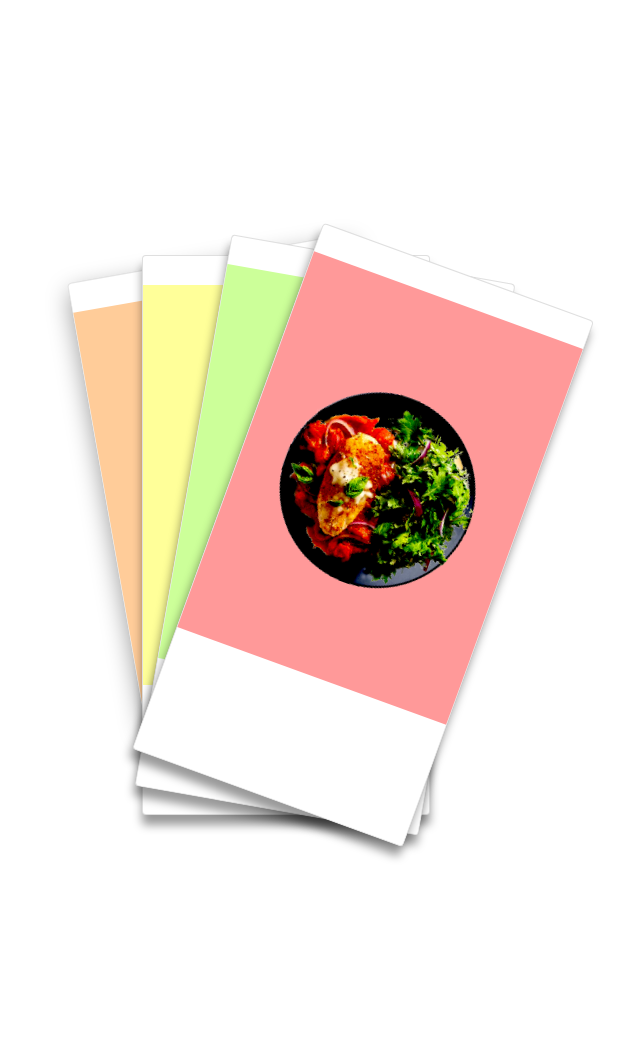
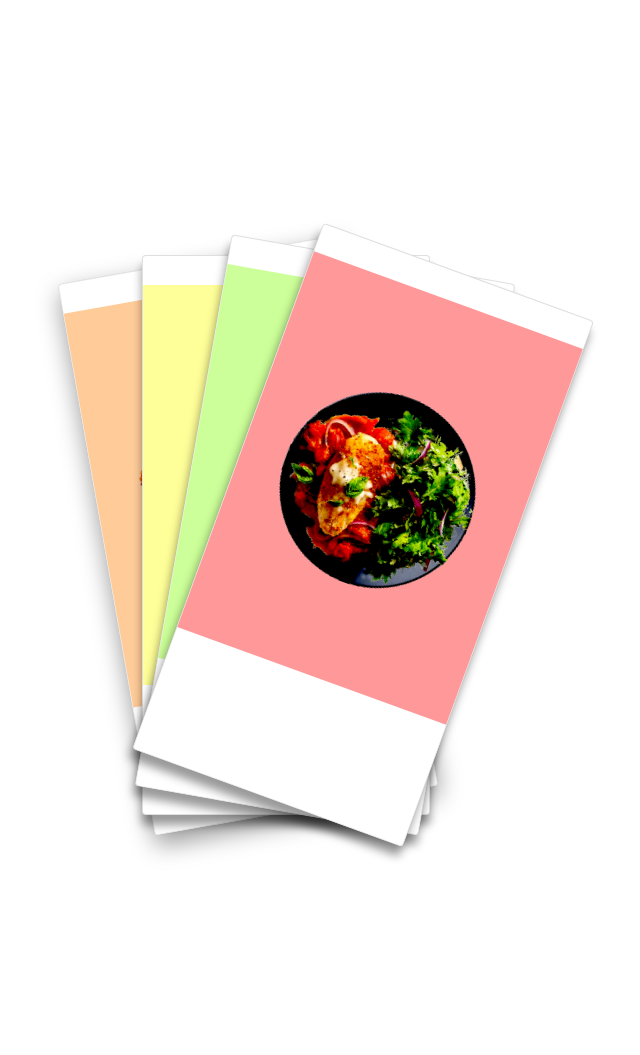
Before and after one commit to Chipsetjunkie/pzdj-live, a Django app: page / in a window 1280 px wide. Shown: the part 1301-2356 px from the top of the page, without its empty margins (293-933 px from the left). Run offline with Django 3.2, Linux system fonts and the light colour scheme; data comes from the database, SQL or seed files in the repository; some libraries are stand-ins or nearby versions.

Commit message:
Update main.css

```diff
--- a/orders/static/orders/styling/main.css
+++ b/orders/static/orders/styling/main.css
@@ -105,7 +105,7 @@
     border: 1px solid rgba(0,0,0,0.1);
     box-shadow: 0px 10px 25px 0px rgba(0,0,0,0.4);
     transition: all .5s;
-    height: 450px;
+    height: 70vh;
 }
 
 
```
